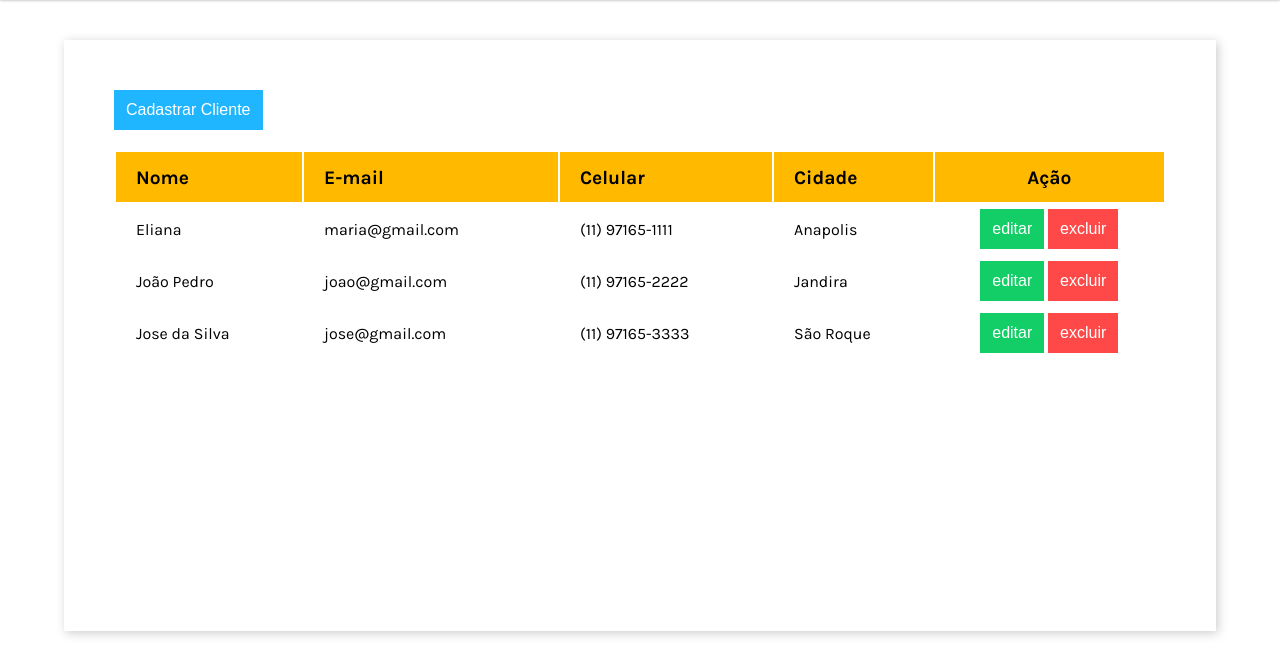
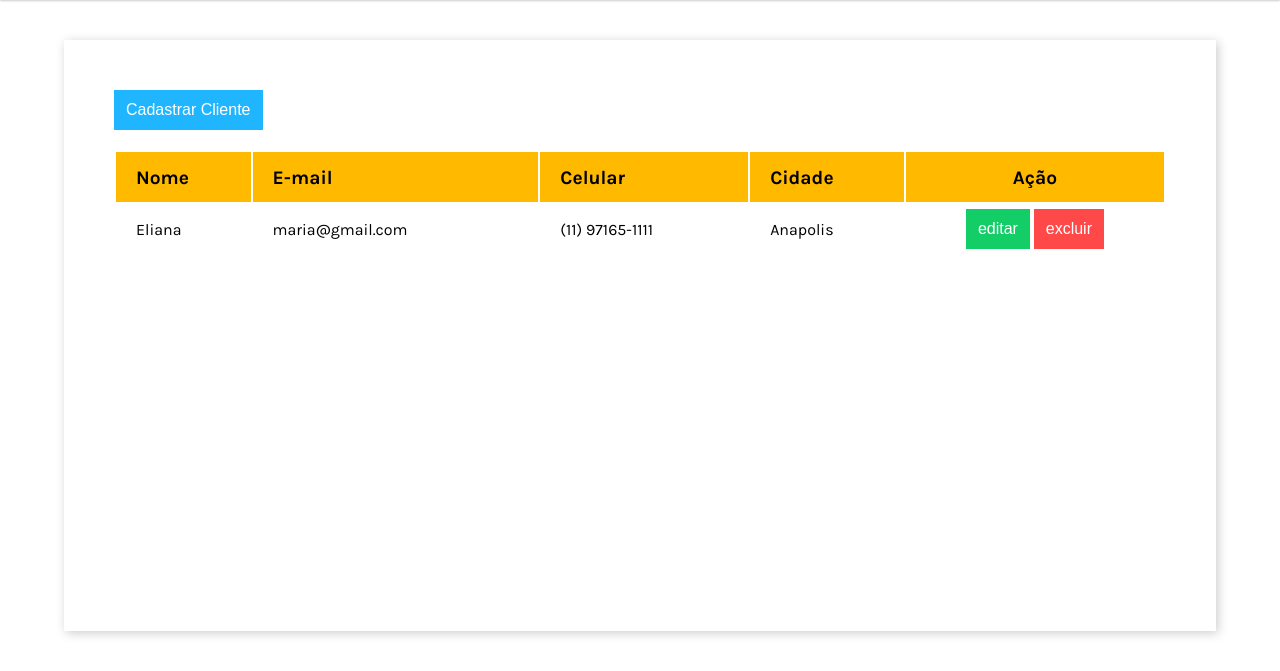
Before and after one commit to devPedro98/django_cadastro_clientes, a Django app: page / in a window 1280 px wide. Shown: the part 70-741 px from the top of the page. Run offline with Django 4.2, Linux system fonts and the light colour scheme.

Commit message:
cadastrar clientes, model header e model page

```diff
--- a/firstapp/templates/firstapp/html/model-header.html
+++ b/firstapp/templates/firstapp/html/model-header.html
@@ -0,0 +1,15 @@
+{% load static %}
+<meta charset="UTF-8">
+<meta http-equiv="X-UA-Compatible" content="IE=edge">
+<meta name="viewport" content="width=device-width, initial-scale=1.0">
+<link rel="preconnect" href="https://fonts.gstatic.com">
+<link href="https://fonts.googleapis.com/css2?family=Karla:ital,wght@0,400;0,700;1,200;1,800&display=swap" rel="stylesheet">
+<link rel="stylesheet" href="{% static 'firstapp/css/main.css' %}">
+<link rel="stylesheet" href="{% static 'firstapp/css/button.css' %}">
+<link rel="stylesheet" href="{% static 'firstapp/css/records.css' %}">
+<link rel="stylesheet" href="{% static 'firstapp/css/modal.css' %}">
+<script src="{% static 'firstapp/js/main.js' %}" defer></script>
+<title>CRUD</title>
+<header>
+    <h1 class="header-title">Cadastro de Clientes</h1>
+</header>
--- a/firstapp/templates/firstapp/html/model-page.html
+++ b/firstapp/templates/firstapp/html/model-page.html
@@ -1,87 +1,10 @@
 <!DOCTYPE html>
-{% load static %}
 <html lang="pt-BR">
 <head>
-    <meta charset="UTF-8">
-    <meta http-equiv="X-UA-Compatible" content="IE=edge">
-    <meta name="viewport" content="width=device-width, initial-scale=1.0">
-    <link rel="preconnect" href="https://fonts.gstatic.com">
-    <link href="https://fonts.googleapis.com/css2?family=Karla:ital,wght@0,400;0,700;1,200;1,800&display=swap" rel="stylesheet">
-    <link rel="stylesheet" href="{% static 'firstapp/css/main.css' %}">
-    <link rel="stylesheet" href="{% static 'firstapp/css/button.css' %}">
-    <link rel="stylesheet" href="{% static 'firstapp/css/records.css' %}">
-    <link rel="stylesheet" href="{% static 'firstapp/css/modal.css' %}">
-    <script src="{% static 'firstapp/js/main.js' %}" defer></script>
-    <title>CRUD</title>
+   {% include 'firstapp/html/model-header.html' %}
 </head>
 <body>
-    <header>
-        <h1 class="header-title">Cadastro de Clientes</h1>
-    </header>
-    <main>
-        <button type="button" class="button blue mobile" id="cadastrarCliente">Cadastrar Cliente</button>
-        <table class="records">
-            <thead>
-                <tr>
-                    <th>Nome</th>
-                    <th>E-mail</th>
-                    <th>Celular</th>
-                    <th>Cidade</th>
-                    <th>Ação</th>
-                </tr>
-            </thead>
-            <tbody>
-                <tr>
-                    <td>Eliana</td>
-                    <td>maria@gmail.com</td>
-                    <td>(11) 97165-1111</td>
-                    <td>Anapolis</td>
-                    <td>
-                        <button type="button" class="button green">editar</button>
-                        <button type="button" class="button red">excluir</button>
-                    </td>
-                </tr>
-                <tr>
-                    <td>João Pedro</td>
-                    <td>joao@gmail.com</td>
-                    <td>(11) 97165-2222</td>
-                    <td>Jandira</td>
-                    <td>
-                        <button type="button" class="button green">editar</button>
-                        <button type="button" class="button red">excluir</button>
-                    </td>
-                </tr>
-                <tr>
-                    <td>Jose da Silva</td>
-                    <td>jose@gmail.com</td>
-                    <td>(11) 97165-3333</td>
-                    <td>São Roque</td>
-                    <td>
-                        <button type="button" class="button green">editar</button>
-                        <button type="button" class="button red">excluir</button>
-                    </td>
-                </tr>
-            </tbody>
-        </table>
-        <div class="modal" id="modal">
-            <div class="modal-content">
-                <header class="modal-header">
-                    <h2>Novo Cliente</h2>
-                    <span class="modal-close" id="modalClose">&#10006;</span>
-                </header>
-                <form class="modal-form">
-                    <input type="text" class="modal-field" placeholder="Nome do Cliente">
-                    <input type="email" class="modal-field" placeholder="e-mail do Cliente">
-                    <input type="text" class="modal-field" placeholder="Celular do Cliente">
-                    <input type="text" class="modal-field" placeholder="Cidade do Cliente">
-                </form>
-                <footer class="modal-footer">
-                    <button class="button green">Salvar</button>
-                    <button class="button blue">Cancelar</button>
-                </footer>
-            </div>
-        </div>
-    </main>
+    {% include 'firstapp/html/cadastrar-clientes.html' %}
     <footer>
         Copyright &copy; Prof. Fernando Leonid
     </footer>
```
Also changed, not shown: firstapp/templates/firstapp/html/cadastrar-clientes.html (added, +44 -0 lines).
